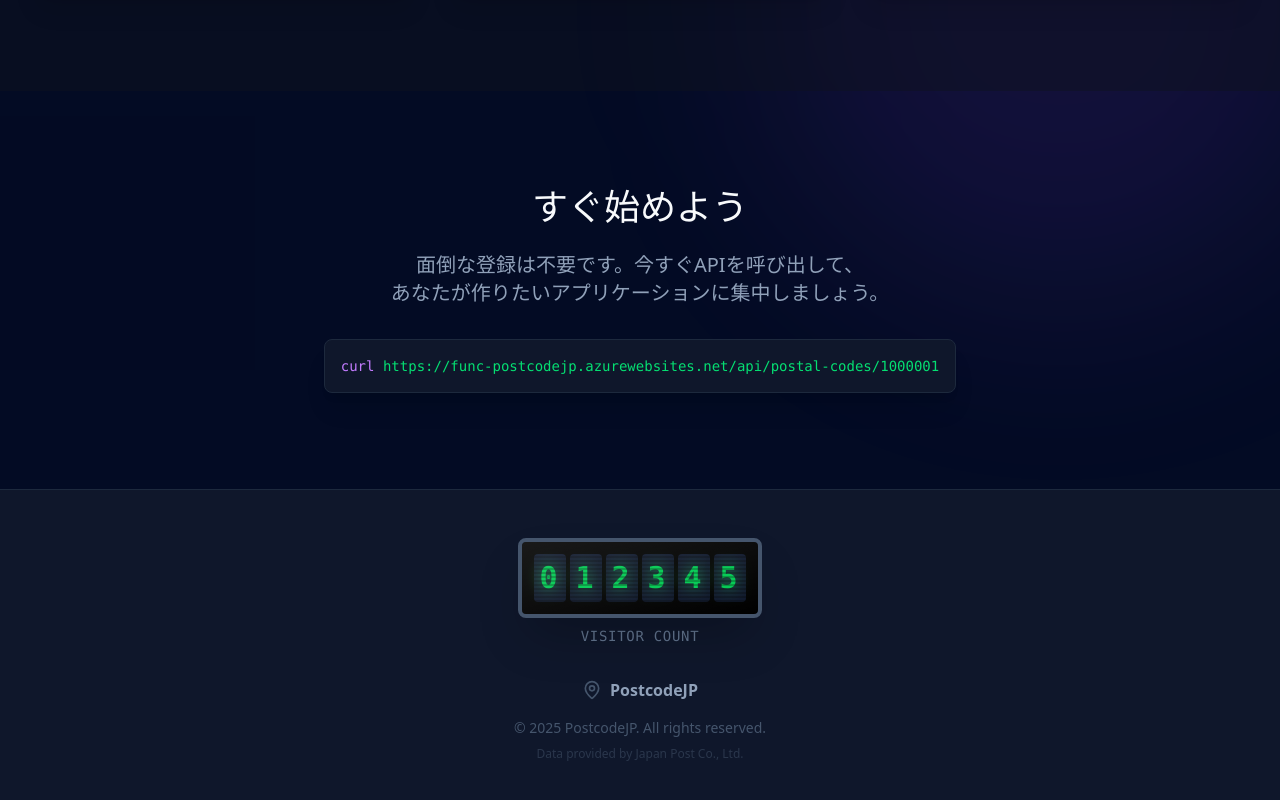
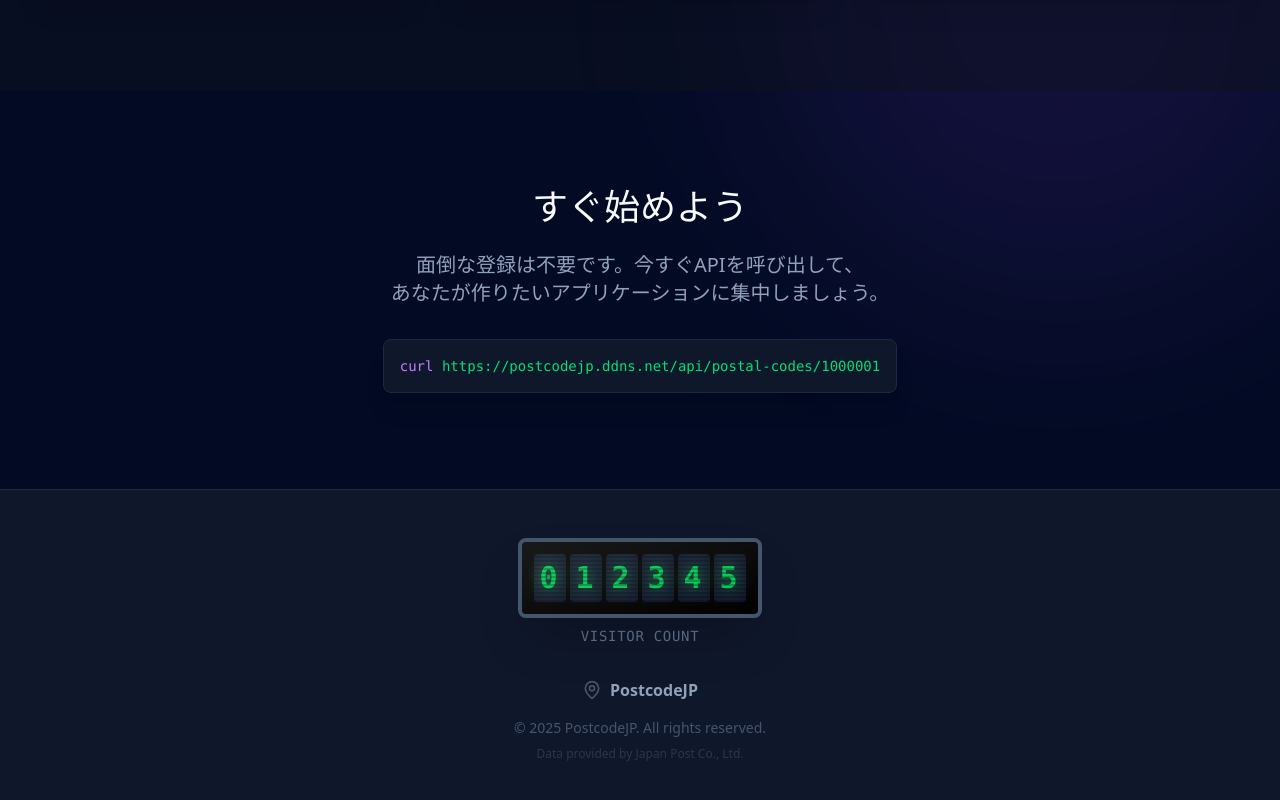
Before and after one commit to Yorihito/postcodejp, a React (Vite) app in the folder frontend/: page / in a window 1280 px wide. Shown: the part 1409-2209 px from the top of the page. Built offline with nearby package versions, Linux system fonts and the light colour scheme; no server answers.

Commit message:
chore: update domain references to postcodejp.ddns.net

```diff
--- a/frontend/src/api/client.ts
+++ b/frontend/src/api/client.ts
@@ -28,7 +28,7 @@
     items: T[];
 }
 
-const API_BASE_URL = import.meta.env.VITE_API_BASE_URL || "https://func-postcodejp.azurewebsites.net/api";
+const API_BASE_URL = import.meta.env.VITE_API_BASE_URL || "https://postcodejp.ddns.net/api";
 
 export async function getPostalCode(code: string): Promise<PostalCode> {
     const res = await fetch(`${API_BASE_URL}/postal-codes/${code}`);
--- a/frontend/src/components/pages/ApiDocsPage.tsx
+++ b/frontend/src/components/pages/ApiDocsPage.tsx
@@ -2,7 +2,7 @@
 import { Card } from '../ui/Card';
 
 export function ApiDocsPage() {
-    const BASE_URL = "https://postcodejp.azurestaticapps.net/api"; // Replace with custom domain if available
+    const BASE_URL = "https://postcodejp.ddns.net/api";
 
     return (
         <div className="min-h-screen pt-24 pb-16 px-4 sm:px-6 lg:px-8 max-w-5xl mx-auto space-y-12">
--- a/frontend/src/components/pages/LandingPage.tsx
+++ b/frontend/src/components/pages/LandingPage.tsx
@@ -118,7 +118,7 @@
                     </p>
                     <div className="flex justify-center">
                         <div className="bg-slate-900 rounded-lg border border-slate-800 p-4 font-mono text-sm text-slate-300 shadow-xl max-w-full overflow-x-auto">
-                            <span className="text-purple-400">curl</span> <span className="text-green-400">https://func-postcodejp.azurewebsites.net/api/postal-codes/1000001</span>
+                            <span className="text-purple-400">curl</span> <span className="text-green-400">https://postcodejp.ddns.net/api/postal-codes/1000001</span>
                         </div>
                     </div>
                 </div>
--- a/frontend/src/components/ui/RetroCounter.tsx
+++ b/frontend/src/components/ui/RetroCounter.tsx
@@ -10,6 +10,8 @@
         // API呼び出しでカウントを取得
         const fetchCount = async () => {
             try {
+                // API_BASE_URL updated in client.ts
+
                 const data = await getVisitorCount();
                 setCount(data.count);
             } catch (err) {
```
Also changed, not shown: 1 other file (tests, documents, lock files or other folders).
